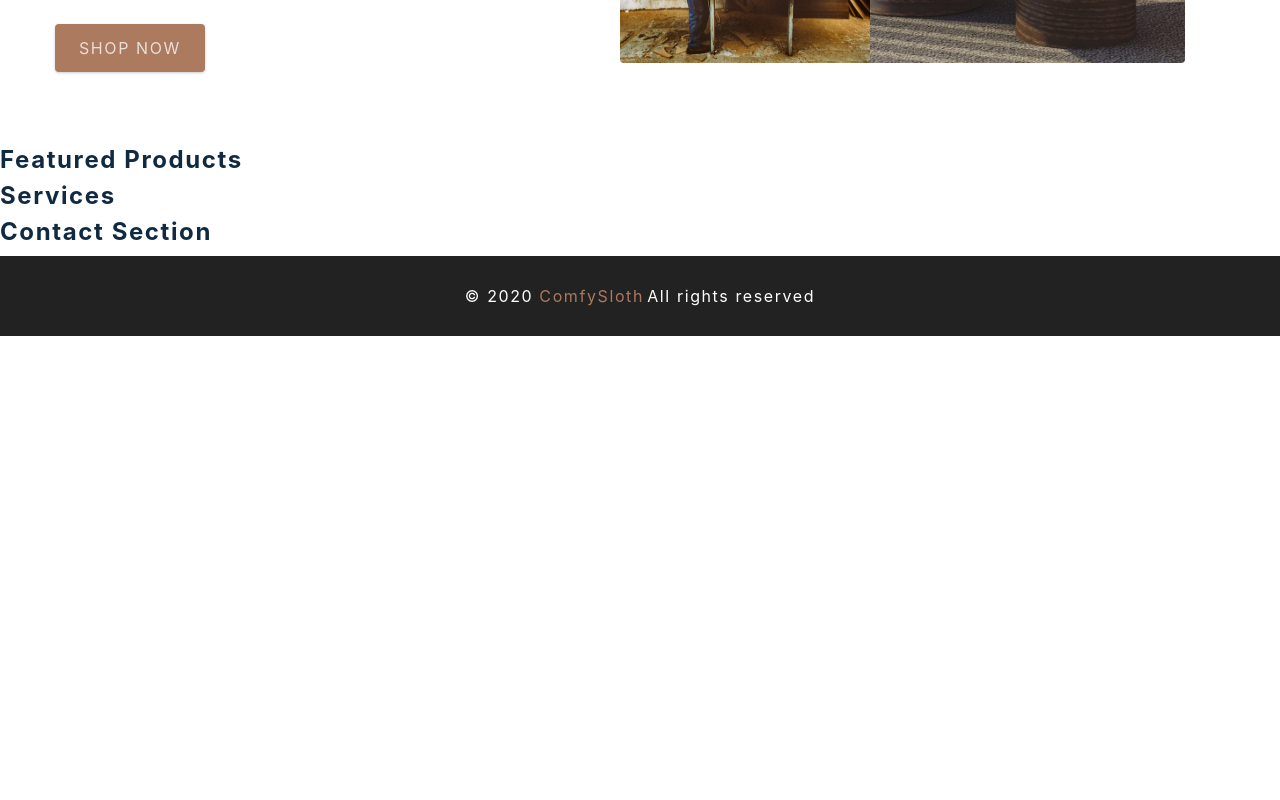
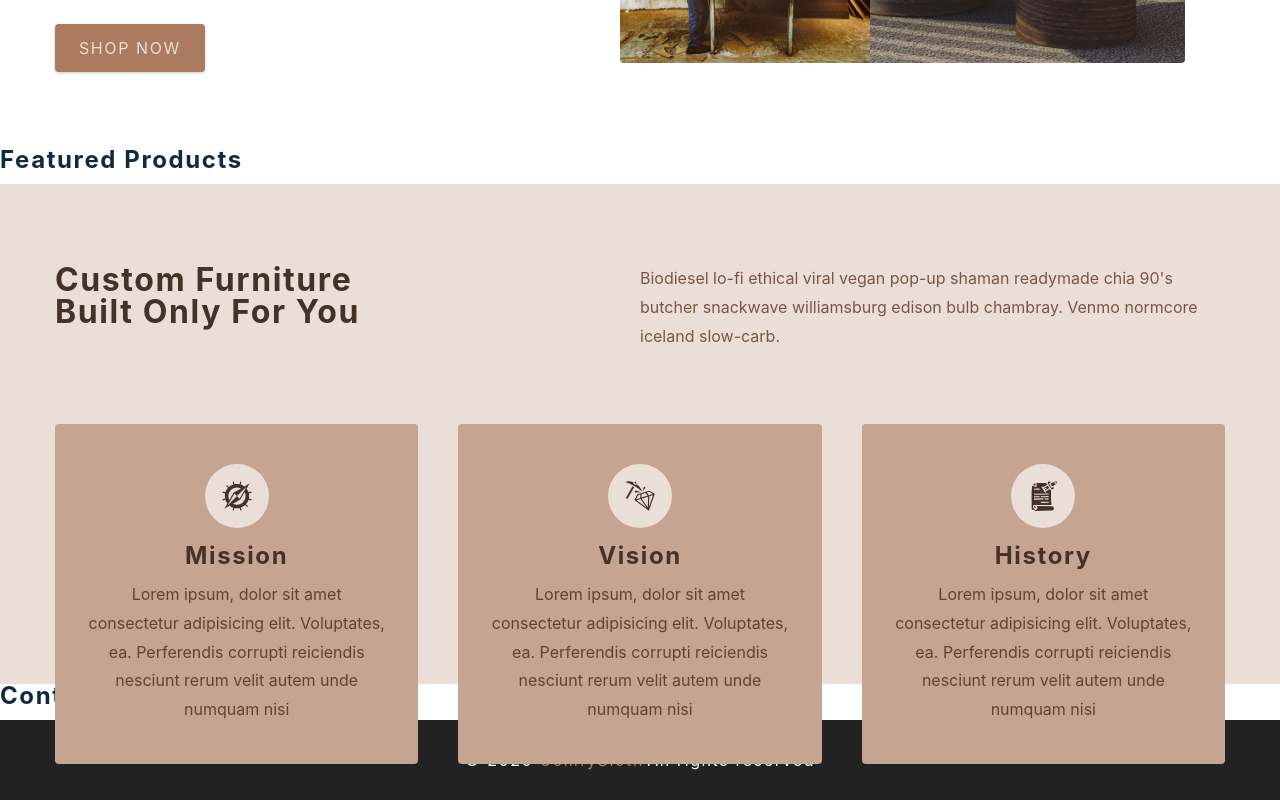
Before and after one commit to nelsW70/react-e-commerce, a React (Create React App) app: page / in a window 1280 px wide. Shown: the part 652-1452 px from the top of the page. Before the commit the page ends 988 px from the top, so only its background shows below. Built offline with nearby package versions, Linux system fonts and the light colour scheme.

Commit message:
add: home page - services

```diff
--- a/src/components/Services.jsx
+++ b/src/components/Services.jsx
@@ -1,10 +1,38 @@
-import React from 'react'
-import styled from 'styled-components'
-import { services } from '../utils/constants'
+import React from 'react';
+import styled from 'styled-components';
+import { services } from '../utils/constants';
 
 const Services = () => {
-  return <h4>services </h4>
-}
+  return (
+    <Wrapper>
+      <div className="section-center">
+        <article className="header">
+          <h3>
+            custom furniture <br />
+            built only for you
+          </h3>
+          <p>
+            Biodiesel lo-fi ethical viral vegan pop-up shaman readymade chia
+            90's butcher snackwave williamsburg edison bulb chambray. Venmo
+            normcore iceland slow-carb.
+          </p>
+        </article>
+        <div className="services-center">
+          {services.map(service => {
+            const { id, icon, title, text } = service;
+            return (
+              <article key={id} className="service">
+                <span className="icon">{icon}</span>
+                <h4>{title}</h4>
+                <p>{text}</p>
+              </article>
+            );
+          })}
+        </div>
+      </div>
+    </Wrapper>
+  );
+};
 
 const Wrapper = styled.section`
   h3,
@@ -68,5 +96,5 @@ const Wrapper = styled.section`
       transform: translateY(5rem);
     }
   }
-`
-export default Services
+`;
+export default Services;
```
